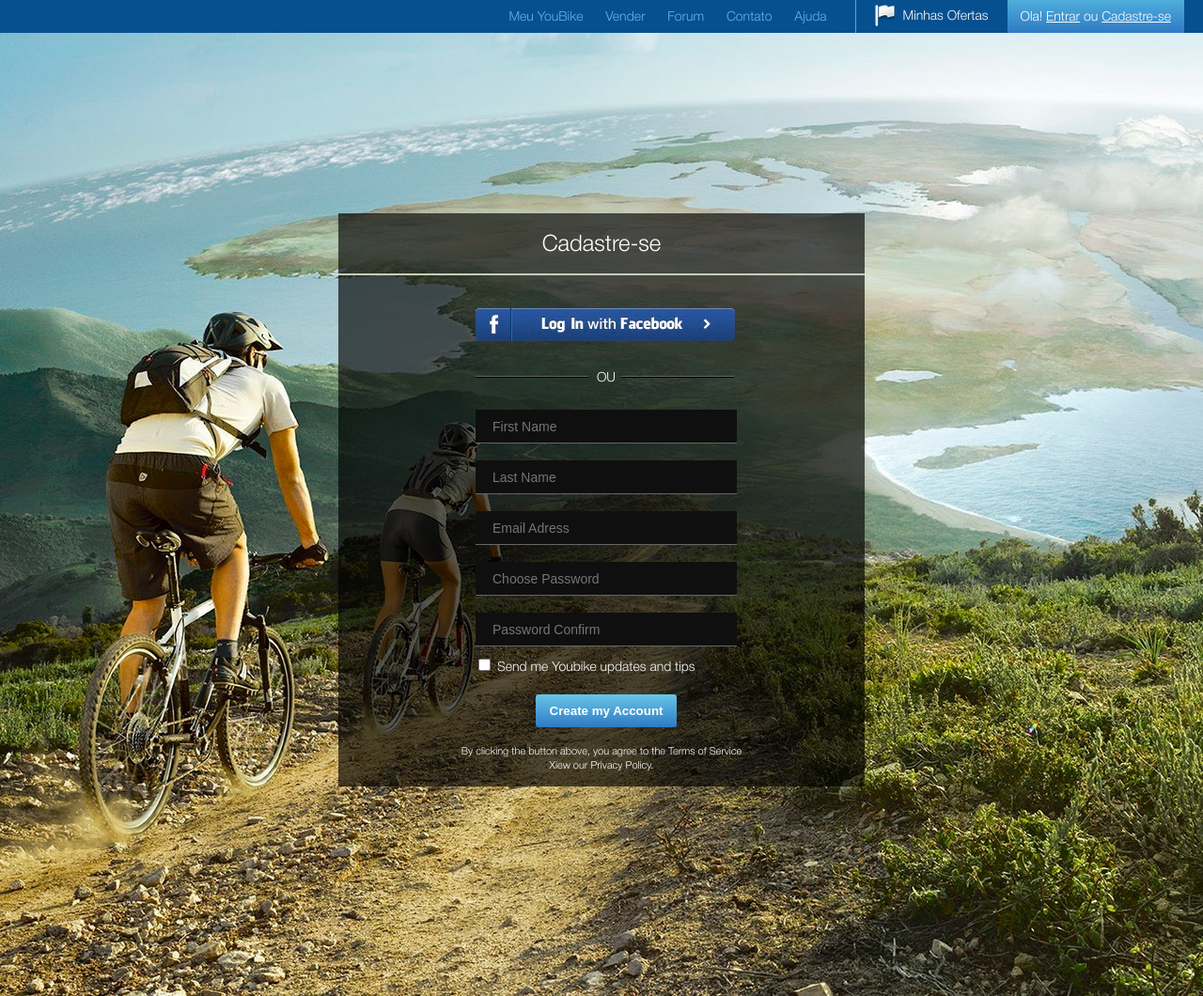
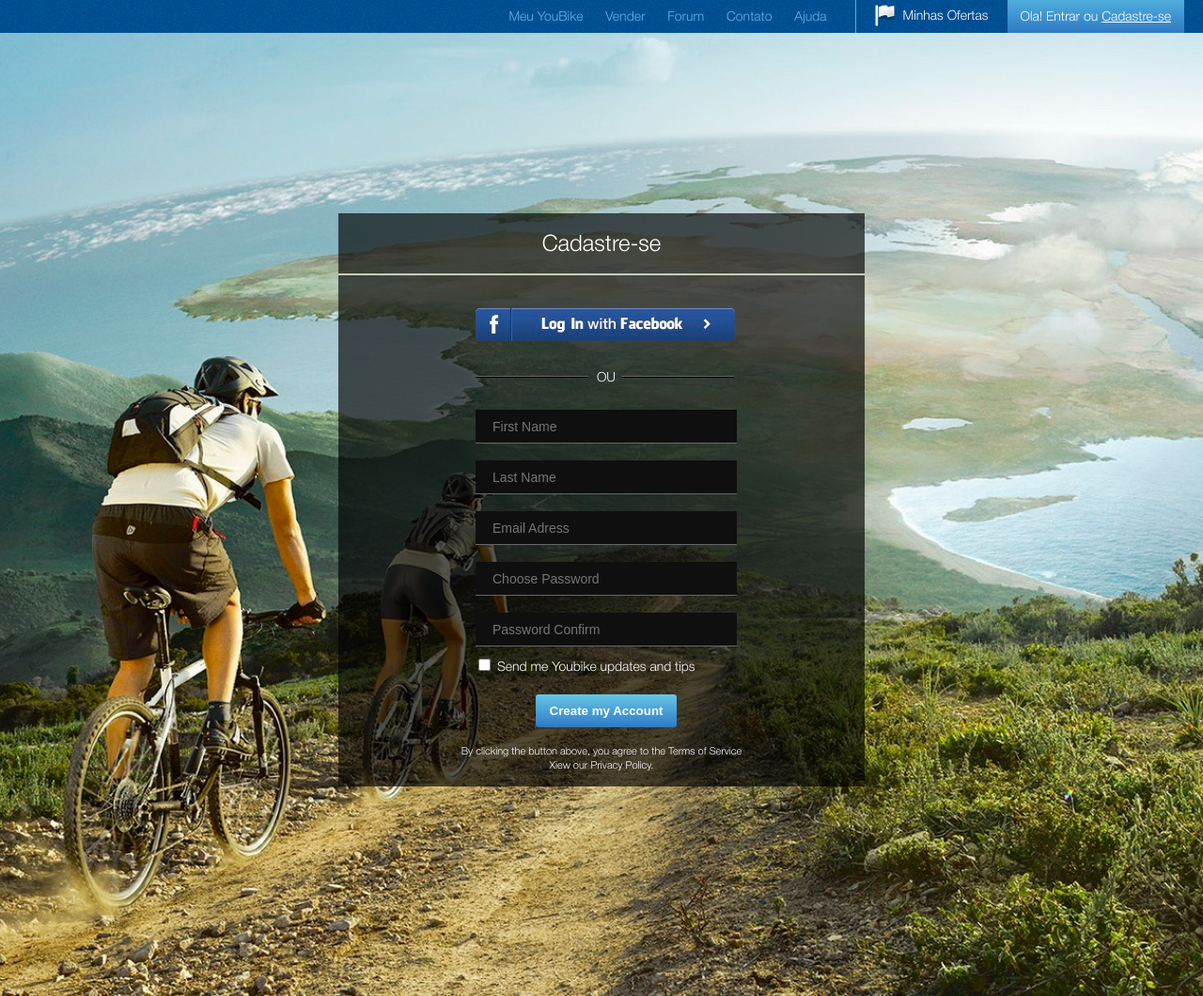
Before and after one commit to JuLeeYa/HTML-5, a plain HTML site: page index.html in a window 1280 px wide. Shown: the whole page at 94% size. Drawn offline with Linux system fonts and the light colour scheme.

Commit message:
errors fixed

```diff
--- a/css/style.css
+++ b/css/style.css
@@ -10,7 +10,8 @@
 
 .wrapper{
 	min-height: 1060px;
-	background-image: url(../img/bg.jpg);
+	background: url(../img/bg2.jpg) no-repeat;
+	background-size: 100%;
 	font-family: 'Helvetica Neue', Arial, sans-serif;
 	font-size: 14px;
 }
@@ -18,7 +19,7 @@
 .menu{
 	width: 100%;
 	height: 35px;
-	background-color: #07508f;
+	background: url(../img/top.png) repeat-x;
 	color: white;
 }
 .menu_entry{
@@ -30,6 +31,9 @@
 }
 .menu_entry a{
 	color: white;
+}
+.entrar{
+	text-decoration: none;
 }
 .oferta{
 	float: right;
@@ -126,6 +130,7 @@
 	border-bottom: 1px solid #666666;
 	padding-left: 18px;
 	font-size: 14px;
+	color: white;
 	}
 
 #first_name:hover,
--- a/index.html
+++ b/index.html
@@ -13,7 +13,7 @@
 		<div class="menu">
 			<div class="menu_entry">
 				<span>Ola!</span>
-				<a href="#">Entrar</a>
+				<a href="#" class="entrar">Entrar</a>
 				<span>ou</span>
 				<a href="#">Cadastre-se</a>
 			</div>
@@ -78,7 +78,10 @@
 		</div>
 
 
+
 	</div>
+
+
 
 </body>
 </html>
```
Also changed, not shown: img/bg2.jpg (added), img/top.png (added).
